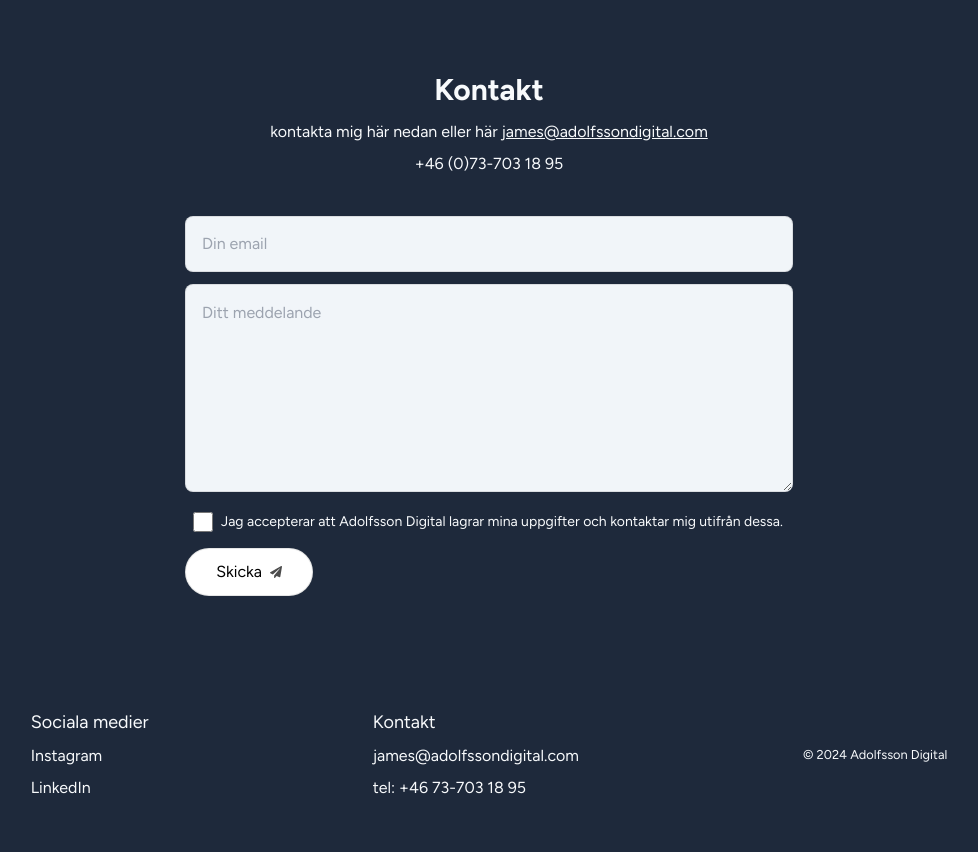
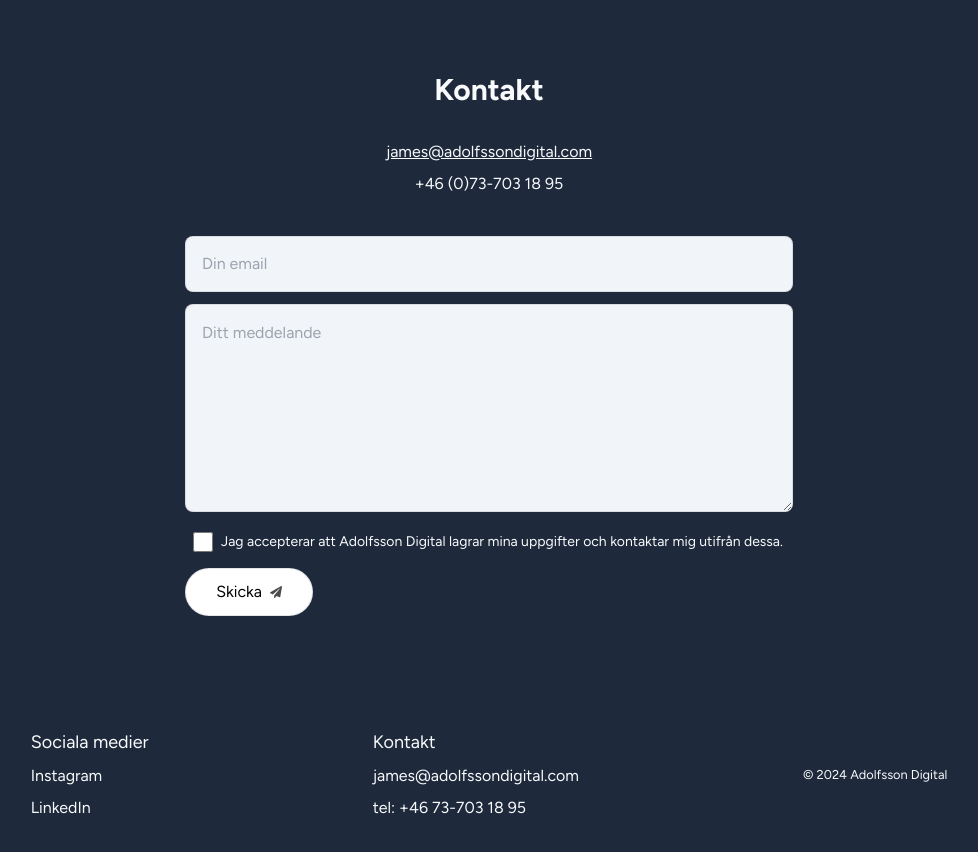
Before and after one commit to adolfssonjames/adolfssondev-app, a Next.js app: page / in a window 1280 px wide. Shown: the part 5400-6252 px from the top of the page, without its empty margins (151-1129 px from the left). Built offline with nearby package versions, Linux system fonts and the light colour scheme; no server answers.

Commit message:
contact text edit

```diff
--- a/src/components/contact.tsx
+++ b/src/components/contact.tsx
@@ -23,12 +23,12 @@ export default function Contact() {
       viewport={{ once: false }}
     >
       <SectionHeading>Kontakt</SectionHeading>
-      <p className=" -mt-5">
-        kontakta mig här nedan eller här{" "}
-        <a className="underline" href="mailto:james@adolfssondigital.com">
-          james@adolfssondigital.com
-        </a>
-      </p>
+      {/* <p className=" -mt-5">
+        kontakta mig här nedan eller här{" "} */}
+      <a className="underline" href="mailto:james@adolfssondigital.com">
+        james@adolfssondigital.com
+      </a>
+      {/* </p> */}
       <p className="pt-2">
         <a href="tel:+46737031895">+46 (0)73-703 18 95</a>
       </p>
```
